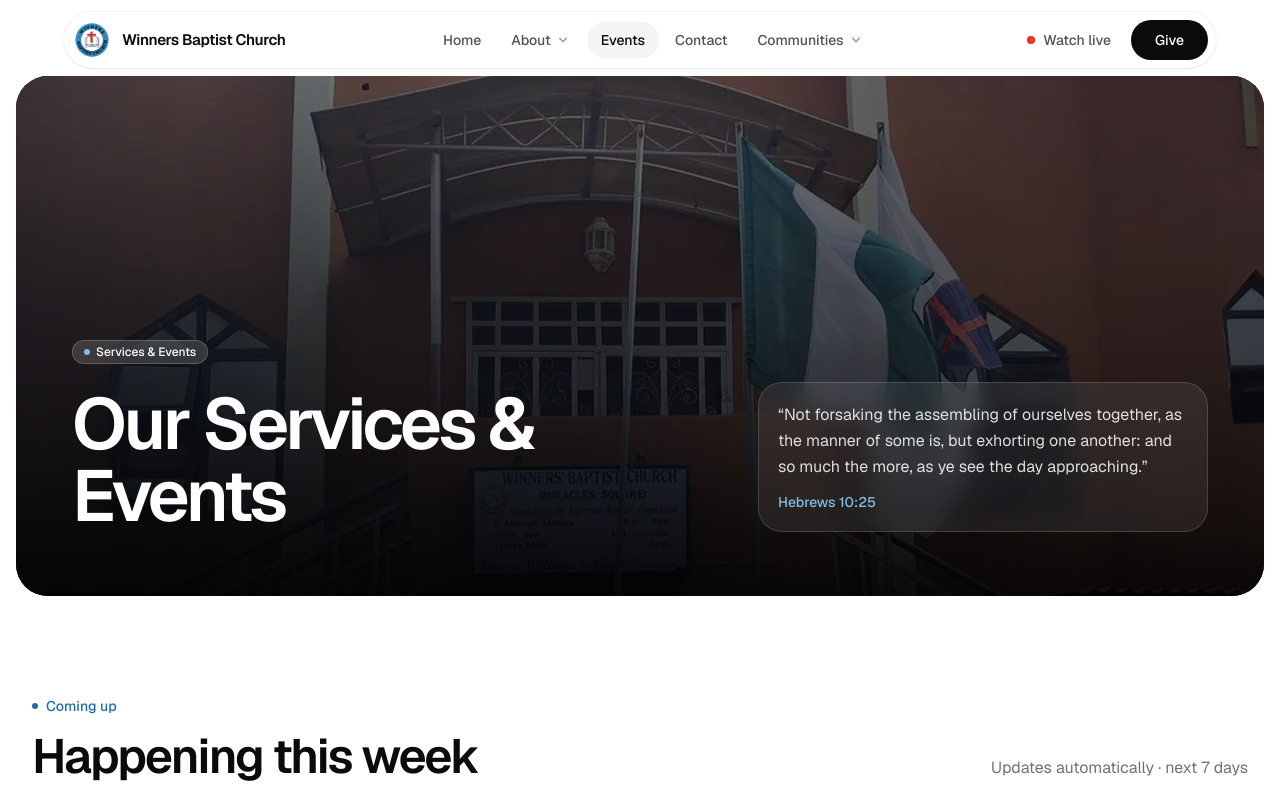
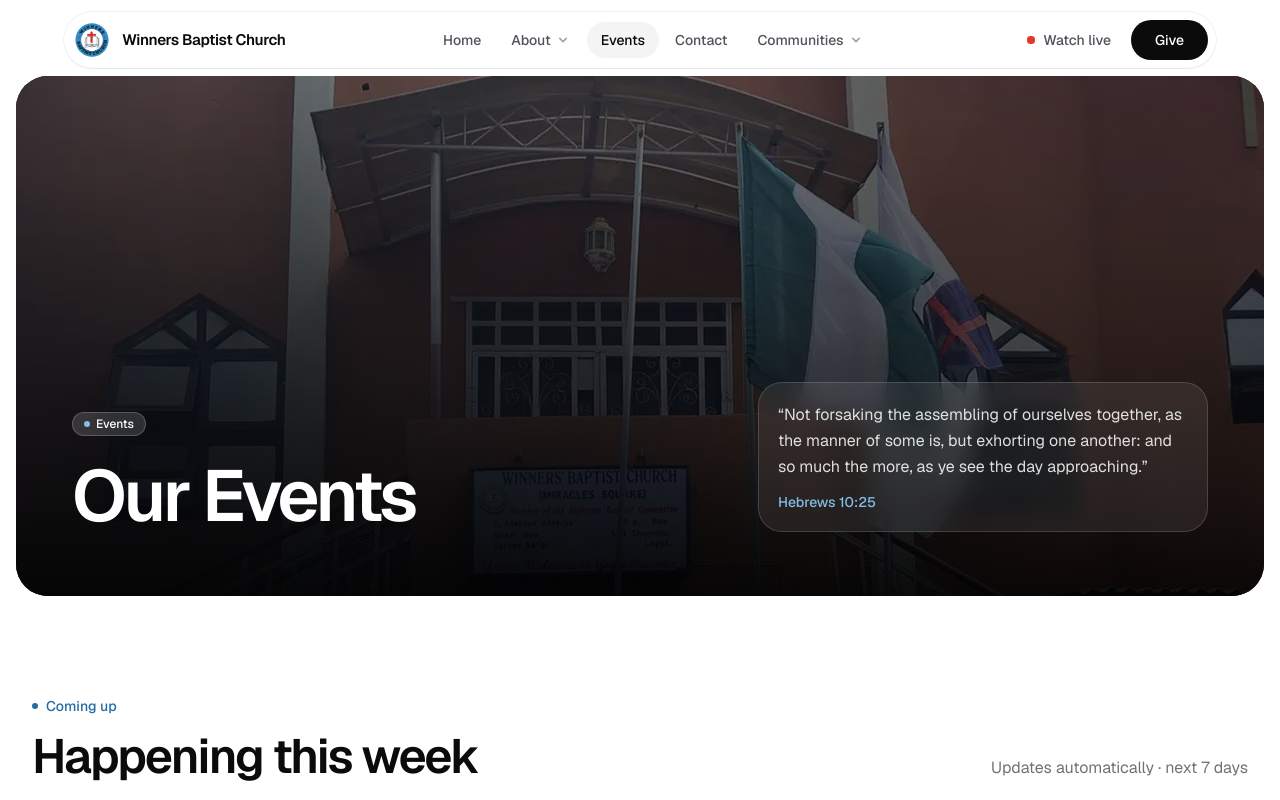
Before and after one commit to ifeday1/wbc-website, a Next.js app: page /events in a window 1280 px wide. Shown: the top 800 px of the page. Built offline with nearby package versions, Linux system fonts and the light colour scheme.

Commit message:
like change

```diff
--- a/app/components/ChurchPictures.tsx
+++ b/app/components/ChurchPictures.tsx
@@ -39,7 +39,6 @@ const ChurchPictures = () => {
                 sizes="(max-width: 768px) 50vw, 25vw"
                 className="object-cover transition-transform duration-700 group-hover:scale-105"
               />
-              <span className="chip absolute bottom-3 left-3 opacity-0 transition-opacity duration-300 group-hover:opacity-100">{img.alt}</span>
             </div>
           ))}
         </div>
--- a/app/events/page.tsx
+++ b/app/events/page.tsx
@@ -47,8 +47,8 @@ export default function Events() {
   return (
     <div>
       <PageHero
-        eyebrow="Services & Events"
-        title="Our Services & Events"
+        eyebrow="Events"
+        title="Our Events"
         scripture={{
           text: 'Not forsaking the assembling of ourselves together, as the manner of some is, but exhorting one another: and so much the more, as ye see the day approaching.',
           reference: 'Hebrews 10:25',
```
